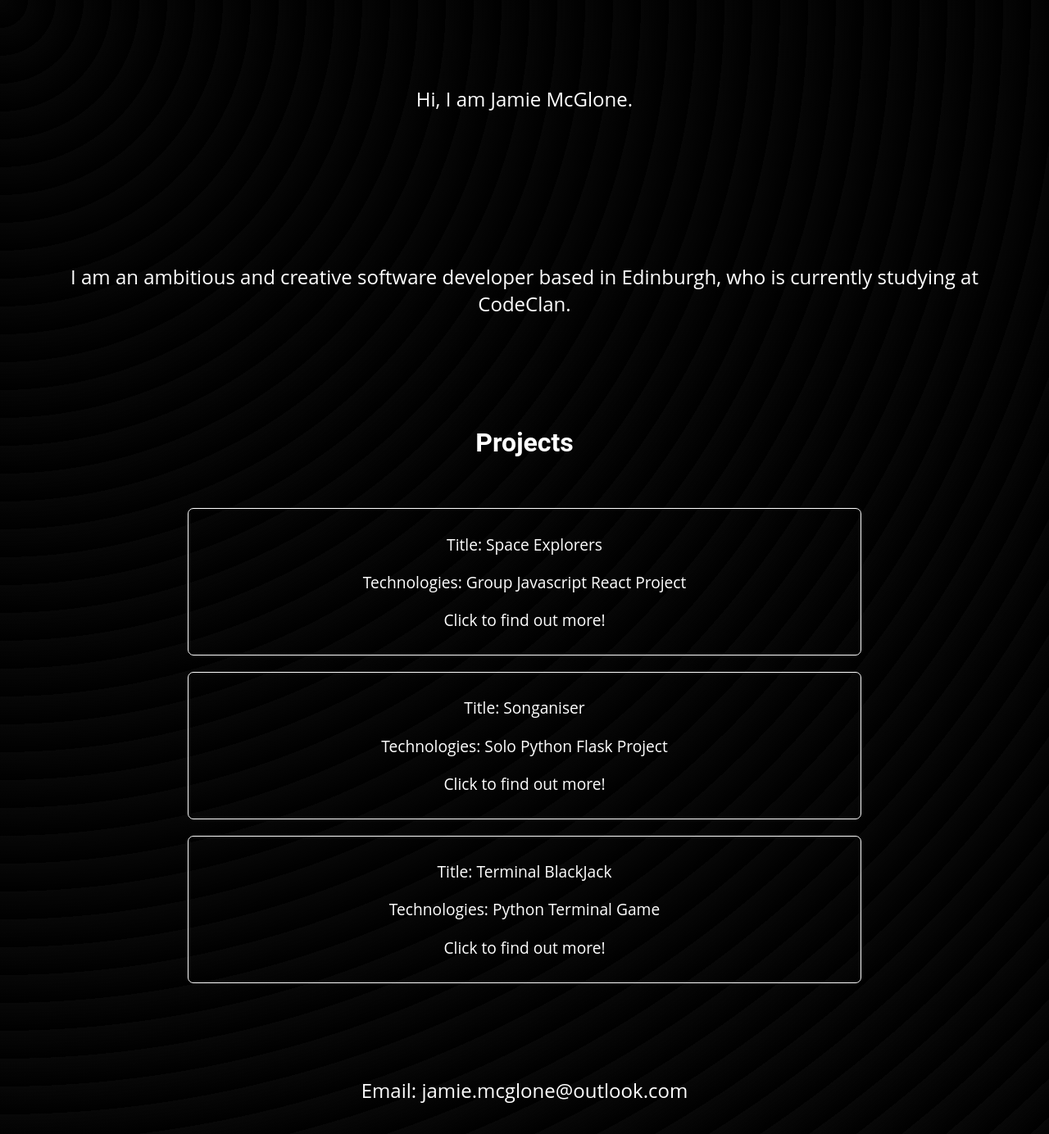
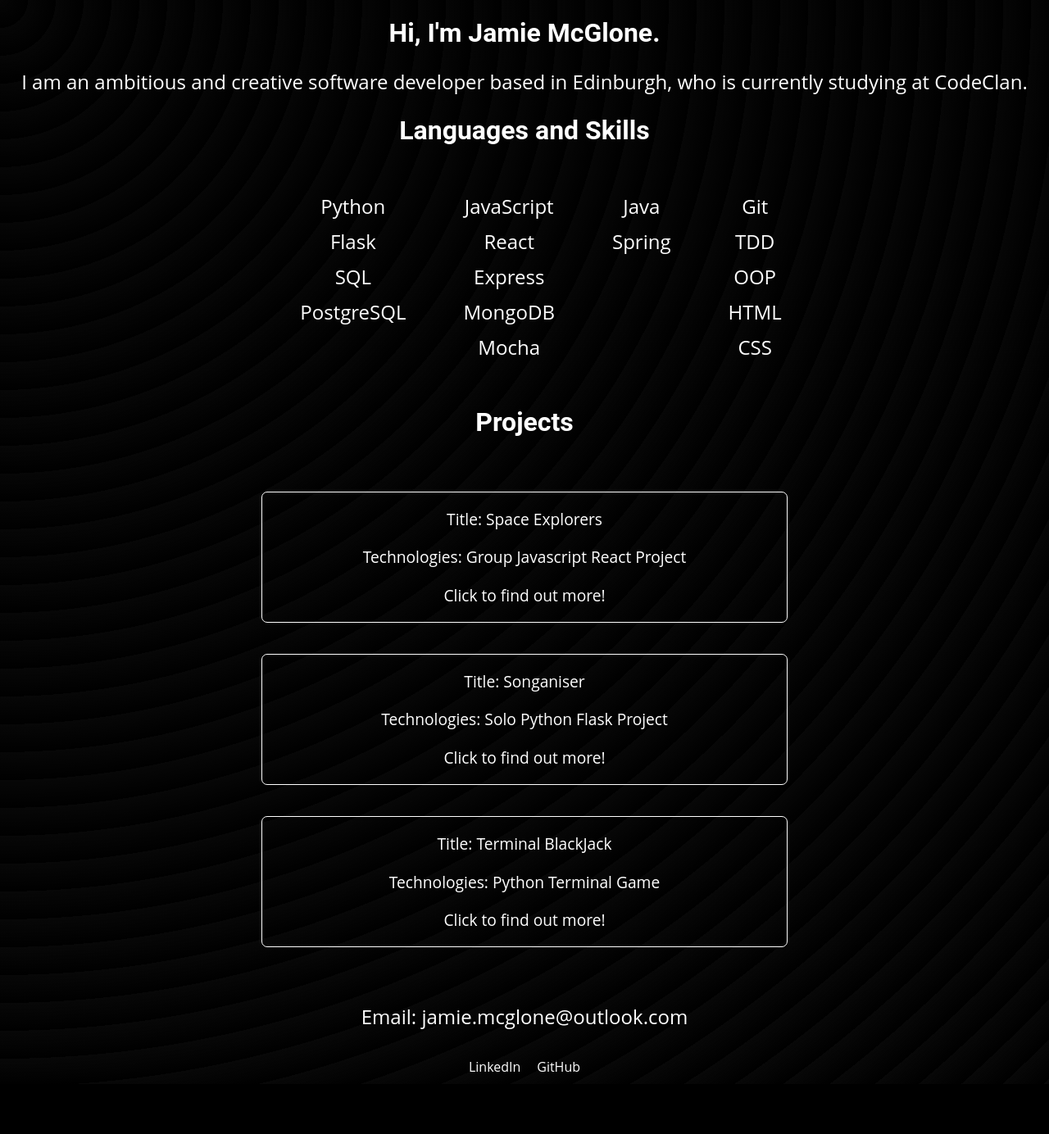
Before and after one commit to jamiemcglone/Portfolio, a React (Create React App) app: page / in a window 1280 px wide. Shown: the top 1384 px of the page at 82% size. After the commit the page ends 1323 px from the top, so only its background shows below. Built offline with nearby package versions, Linux system fonts and the light colour scheme.

Commit message:
Styling fixes

```diff
--- a/package.json
+++ b/package.json
@@ -4,6 +4,9 @@
   "private": true,
   "homepage": "https://jamiemcglone.github.io/",
   "dependencies": {
+    "@fortawesome/fontawesome-svg-core": "^6.2.1",
+    "@fortawesome/free-solid-svg-icons": "^6.2.1",
+    "@fortawesome/react-fontawesome": "^0.2.0",
     "@testing-library/jest-dom": "^5.16.5",
     "@testing-library/react": "^13.4.0",
     "@testing-library/user-event": "^13.5.0",
--- a/src/components/About.js
+++ b/src/components/About.js
@@ -1,11 +1,11 @@
 import React from "react";
 import styled from "styled-components";
-import { Paragraph } from "./StyledComponents.js";
+import { Paragraph, Heading } from "./StyledComponents.js";
 
 const About = () => {
     return(
         <>
-        <Paragraph>Hi, I am Jamie McGlone.</Paragraph>
+        <Heading>Hi, I'm Jamie McGlone.</Heading>
         <Paragraph>
             I am an ambitious and creative software developer based in Edinburgh, who is currently studying at CodeClan.
         </Paragraph>
--- /dev/null
+++ b/src/components/Footer.js
@@ -0,0 +1,18 @@
+import React from "react";
+import { IconsFooter, TheFooter, LinkWord } from "./StyledComponents.js";
+import { FontAwesomeIcon } from "@fortawesome/react-fontawesome";
+
+const Footer = () => {
+    return (
+        <TheFooter>
+        <IconsFooter>
+            <LinkWord href="https://www.linkedin.com/in/jamie-mcglone-943914236/">LinkedIn</LinkWord>
+        </IconsFooter>
+        <IconsFooter>
+            <LinkWord href="https://github.com/jamiemcglone">GitHub</LinkWord>
+        </IconsFooter>
+        </TheFooter>
+    )
+}
+
+export default Footer;
--- /dev/null
+++ b/src/components/LanguagesAndSkills.js
@@ -0,0 +1,39 @@
+import React from "react";
+import { Paragraph, Heading, LanguagesAndSkillsList, LanguageAndSkillItem, SkillGroup } from "./StyledComponents";
+
+const LangaugesAndSkills = () => {
+    return (
+    <>
+        <Heading>Languages and Skills</Heading>
+        <LanguagesAndSkillsList>
+            <SkillGroup>
+                <LanguageAndSkillItem>Python</LanguageAndSkillItem>
+                <LanguageAndSkillItem>Flask</LanguageAndSkillItem>
+                <LanguageAndSkillItem>SQL</LanguageAndSkillItem>
+                <LanguageAndSkillItem>PostgreSQL</LanguageAndSkillItem>
+            </SkillGroup>
+            <SkillGroup>
+                <LanguageAndSkillItem>JavaScript</LanguageAndSkillItem>
+                <LanguageAndSkillItem>React</LanguageAndSkillItem>
+                <LanguageAndSkillItem>Express</LanguageAndSkillItem>
+                <LanguageAndSkillItem>MongoDB</LanguageAndSkillItem>
+                <LanguageAndSkillItem>Mocha</LanguageAndSkillItem>
+            </SkillGroup>
+            <SkillGroup>
+                <LanguageAndSkillItem>Java</LanguageAndSkillItem>
+                <LanguageAndSkillItem>Spring</LanguageAndSkillItem>
+            </SkillGroup>
+            <SkillGroup>
+                <LanguageAndSkillItem>Git</LanguageAndSkillItem>
+                <LanguageAndSkillItem>TDD</LanguageAndSkillItem>
+                <LanguageAndSkillItem>OOP</LanguageAndSkillItem>
+                <LanguageAndSkillItem>HTML</LanguageAndSkillItem>
+                <LanguageAndSkillItem>CSS</LanguageAndSkillItem>
+            </SkillGroup>
+        </LanguagesAndSkillsList>
+    </>
+
+    )
+}
+
+export default LangaugesAndSkills;
--- a/src/components/PortfolioHome.js
+++ /dev/null
@@ -1,17 +0,0 @@
-import React from "react";
-import styled from "styled-components";
-const Portfolio = () => {
-    return(
-        <>
-        </>
-    )
-}
-
-const Title = styled.h1`
-    text-align: center;
-    font-family: "OpenSans-Bold", "sans-serif";
-    color: white;
-    padding: 10px;
-`
-
-export default Portfolio;
--- a/src/components/Projects.js
+++ b/src/components/Projects.js
@@ -1,5 +1,5 @@
 import React from "react";
-import { Paragraph, ProjectsListItem, ProjectsListContainer, ProjectsLinkStyle, ProjectsTitle } from "./StyledComponents.js";
+import { Paragraph, ProjectsListItem, ProjectsListContainer, ProjectsLinkStyle, Heading } from "./StyledComponents.js";
 
 const Projects = () => {
     const allProjects = [
@@ -36,7 +36,7 @@ const Projects = () => {
 
     return(
         <>
-        <ProjectsTitle>Projects</ProjectsTitle>
+        <Heading>Projects</Heading>
         <ProjectsListContainer>
                 {ProjectList}
         </ProjectsListContainer>
--- a/src/components/StyledComponents.js
+++ b/src/components/StyledComponents.js
@@ -6,12 +6,12 @@ text-align: center;
 color: white;
 font-family: "Open Sans", sans-serif;
 font-size: 1.5rem;
-padding: 80px;
 
 `
 
-export const ProjectsListItem = styled.ul`
+export const ProjectsListItem = styled.p`
     text-align: center;
+    align-items: center;
     color: white;
     font-family: "Open Sans", sans-serif;
     font-size: 1.2rem;
@@ -19,30 +19,79 @@ export const ProjectsListItem = styled.ul`
     text-decoration: none;
     border: solid white 1px;
     border-radius: 7px;
-    padding: 10px;
-    margin: 10px;
-    width: 800px;
+    width: 40rem;
+    &:hover{
+        border: 3px solid white;
+        border-radius: 20px;
+        box-shadow: 2px 5px;
+    }
+    @media (max-width: 500px) {
+
+        width: 15rem;
+
+    }
     `
 export const ProjectsListContainer = styled.div`
     display: flex;
     justify-content: center;
+    align-items: center;
     flex-direction: column;
-    flex-wrap: wrap;
-    align-items: center;
+    padding-top: 25px;
+    padding-bottom: 25px;
 `
 
 export const ProjectsLinkStyle = styled.a`
     text-decoration: none;
     color: white;
-    &:hover{
-        border: 5px solid green;
-        border-radius: 10px;
-    }
+
     `
 
-export const ProjectsTitle = styled.h1`
+export const Heading = styled.h1`
     font-family: "Open Sans Bold", Roboto, sans-serif;
     color: white;
     text-align: center;
-    padding: 30px;
     `
+
+export const LanguagesAndSkillsList = styled.ul`
+    color: white;
+    text-align: center;
+    display: flex;
+    justify-content: center;
+`
+
+export const LanguageAndSkillItem = styled.li`
+    color: white;
+    list-style: none;
+    font-size: 1.5rem;
+    text-align: center;
+    padding: 5px;
+`
+
+export const SkillGroup = styled.div`
+    flex-direction: row;
+    justify-content: center;
+    margin: 10px;
+    padding: 20px;
+`
+
+export const IconsFooter = styled.footer`
+    text-align: center;
+    color: white;
+    padding: 10px;
+    text-decoration: none;
+`
+
+export const TheFooter = styled.div`
+    display: flex;
+    justify-content: center;
+    flex-direction: row;
+    `
+
+export const LinkWord = styled.a`
+    text-decoration: none;
+    color: white;
+    :hover {
+        font-size: 1.3rem;
+        text-decoration: underline;
+    }
+    `
--- a/src/containers/PortfolioContainer.js
+++ b/src/containers/PortfolioContainer.js
@@ -1,17 +1,19 @@
-import Portfolio from "../components/PortfolioHome";
 import About from "../components/About";
 import "./PortfolioContainer.css"
 import Projects from "../components/Projects";
 import Contact from "../components/Contact";
+import LangaugesAndSkills from "../components/LanguagesAndSkills";
+import Footer from "../components/Footer";
 
 const PortfolioContainer = () => {
 
     return (
         <>
-            <Portfolio />
             <About />
+            <LangaugesAndSkills />
             <Projects />
             <Contact />
+            <Footer />
         </>
     )
 }
```
Also changed, not shown: src/App.js (+0 -10 lines), 1 other file (tests, documents, lock files or other folders).
